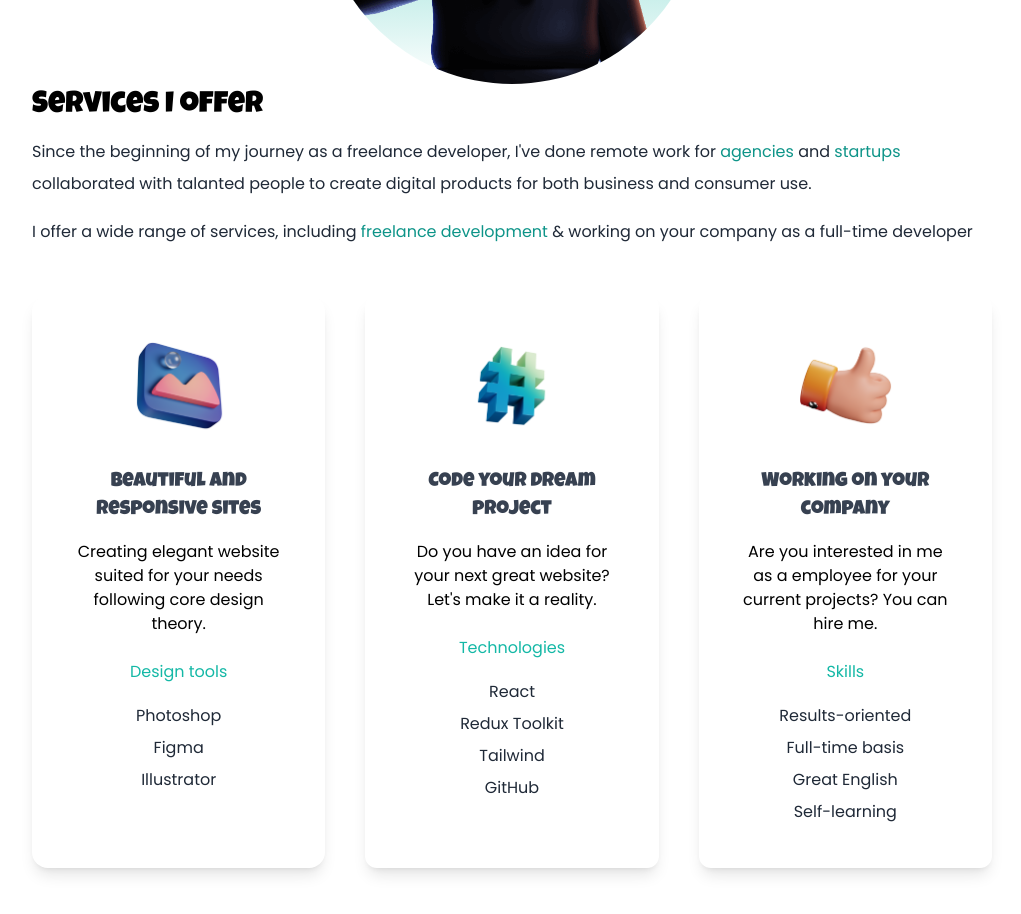
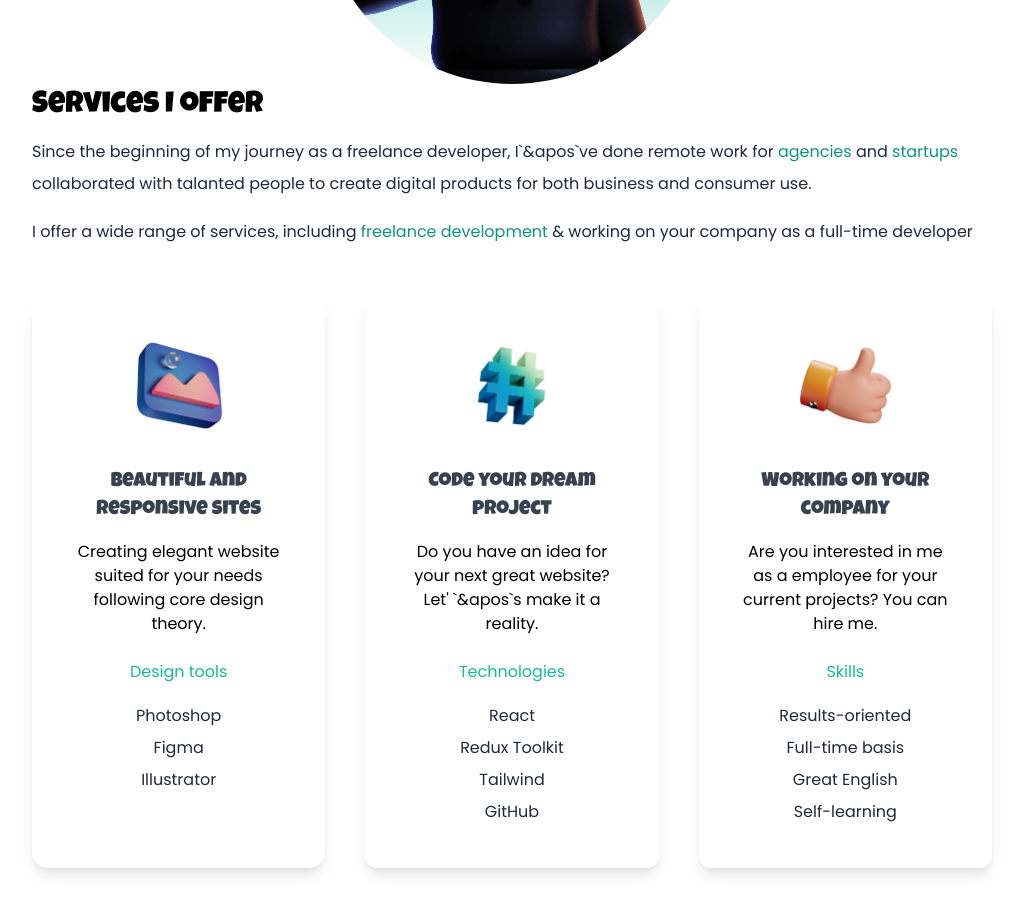
Before and after one commit to chernyshevartemiy/tiny-portfolio, a Next.js app: page / in a window 1280 px wide. Shown: the part 1000-1914 px from the top of the page, without its empty margins (128-1149 px from the left). Built offline with nearby package versions, Linux system fonts and the light colour scheme.

Commit message:
delete apos

```diff
--- a/pages/index.js
+++ b/pages/index.js
@@ -54,7 +54,7 @@ function Home() {
             <h3 className="text-3xl py-1 dark:text-white font-luckiestguy">Services I offer</h3>
             <p className="text-md py-2 leading-8 text-gray-800 dark:text-gray-200">
               Since the beginning of my journey as a freelance
-              developer, I've done remote work for
+              developer, I`&apos`ve done remote work for
               <span className="text-teal-600 dark:text-teal-400"> agencies </span>
               and <span className="text-teal-600 dark:text-teal-400">startups </span>
               collaborated with talanted people to create digital products
@@ -85,7 +85,8 @@ function Home() {
                 Code your dream project
               </h3>
               <p className="py-2">
-                Do you have an idea for your next great website? Let's make it a
+                Do you have an idea for your next great website? Let'
+                `&apos`s make it a
                 reality.
               </p>
               <h4 className="py-4 text-teal-500">Technologies</h4>
```
